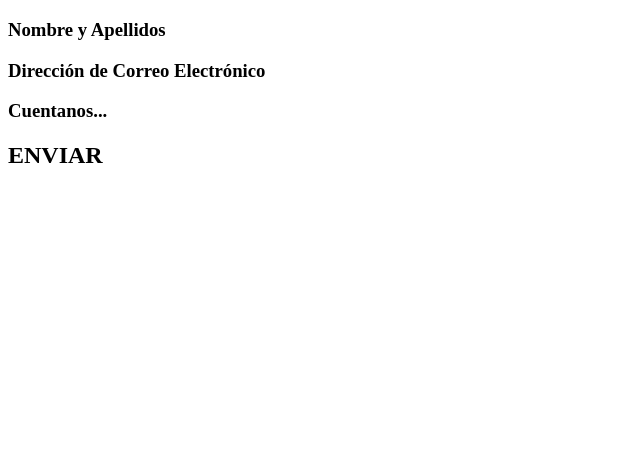
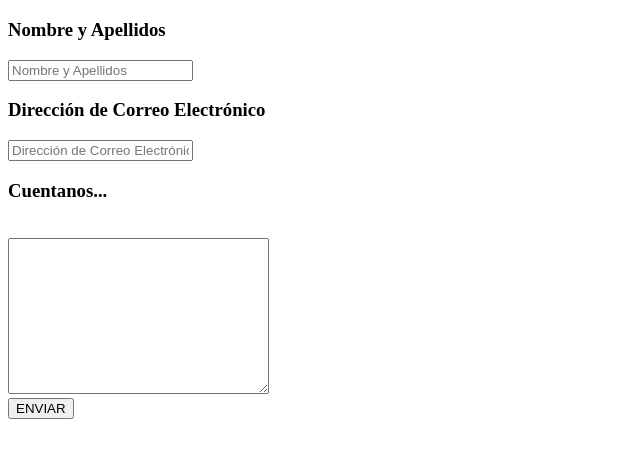
Before and after one commit to rigoxs/PintegradorMarcasREYC, a plain HTML site: page contacto.html in a window 1280 px wide. Shown: the part 61-518 px from the top of the page, without its empty margins (0-640 px from the left). Drawn offline with Linux system fonts and the light colour scheme.

Commit message:
Update contacto.html

```diff
--- a/contacto.html
+++ b/contacto.html
@@ -8,11 +8,25 @@
     <link rel="shortcut icon" href="icon/favicon.jpg" type="image/x-icon">
 </head>
 <body>
-    <h1>CONTACTO</h1>
+    <form class="formulario">
+        <h1>CONTACTO</h1>
+        <div class="contenedor">
+            <div class="imput-contenedor">
+                <h3>Nombre y Apellidos</h3>
+                <input type="text" placeholder="Nombre y Apellidos">
+            </div>
+            <div class="imput-contenedor">
+                <h3>Dirección de Correo Electrónico</h3>
+                <input type="text" placeholder="Dirección de Correo Electrónico">
+            </div>
+            <div class="imput-contenedor">
+                <h3>Cuentanos...</h3>
+                <br><textarea name="" id="" cols="30" rows="10"></textarea>
+            </div>
 
-    <h3>Nombre y Apellidos</h3>
-    <h3>Dirección de Correo Electrónico</h3>
-    <h3>Cuentanos...</h3>
-    <h2>ENVIAR</h2>
+            <input type="submit" value="ENVIAR" class="button">
+        </div>
+    </form>
+
 </body>
 </html>
```
